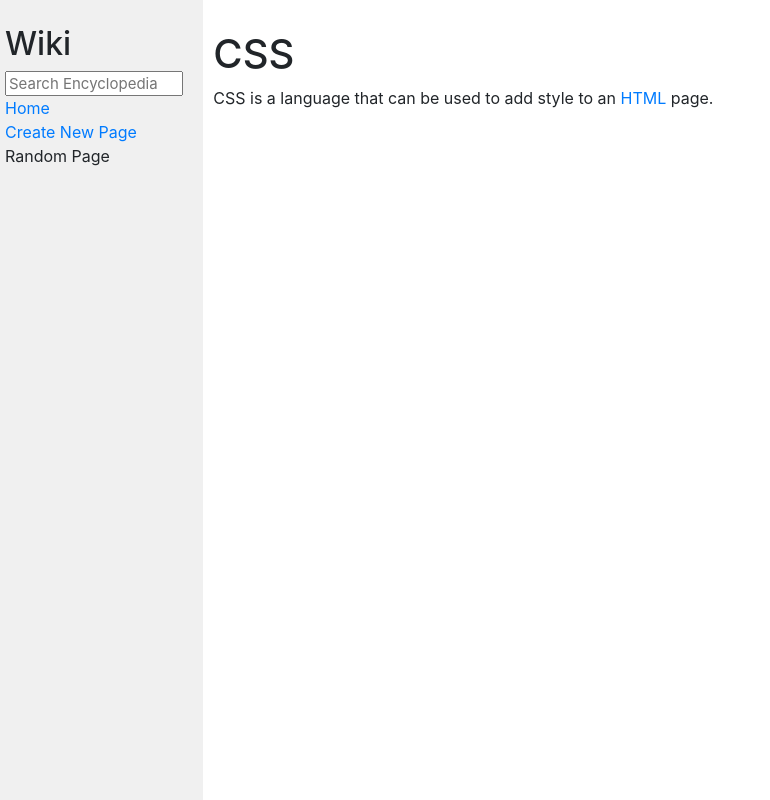
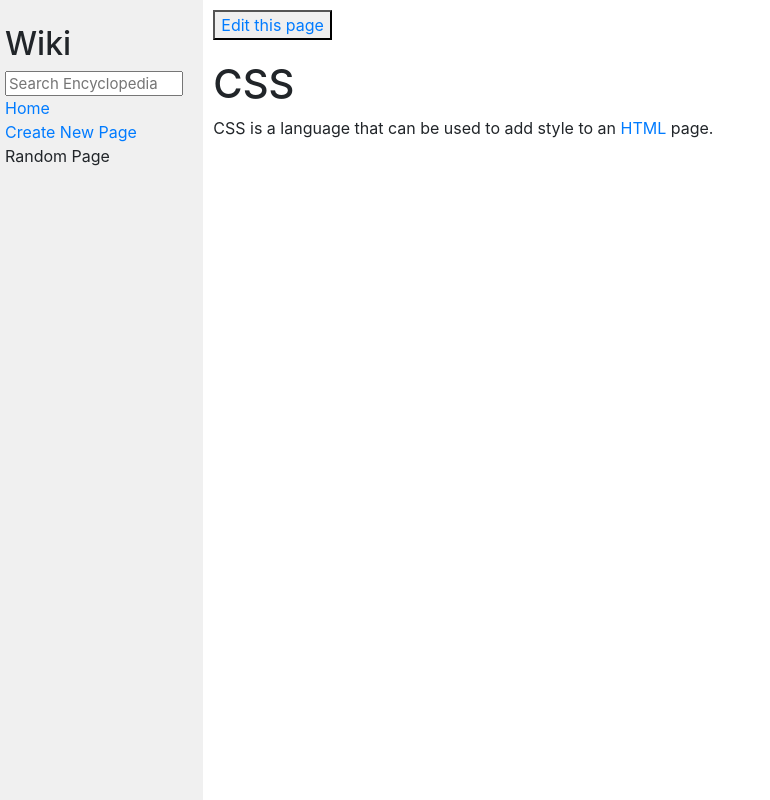
Before and after one commit to jacopo-derrico/web50, a Django app: page /CSS in a window 1280 px wide. Shown: the whole page, without its empty margins (0-770 px from the left). Run offline with Django 3.2, Linux system fonts and the light colour scheme; some libraries are stand-ins or nearby versions.

Commit message:
feat: edit markdown and function

```diff
--- a/wiki/encyclopedia/templates/encyclopedia/entry.html
+++ b/wiki/encyclopedia/templates/encyclopedia/entry.html
@@ -5,5 +5,8 @@
 {% endblock %}
 
 {% block body %}
+    <button>
+        <a href="{% url 'edit' title %}">Edit this page</a>
+    </button>
     {{text|safe}}
 {% endblock %}
--- a/wiki/encyclopedia/urls.py
+++ b/wiki/encyclopedia/urls.py
@@ -6,5 +6,6 @@ urlpatterns = [
     path("", views.index, name="index"),
     path("search", views.search, name="search"),
     path("new-entry", views.new, name="new-entry"),
+    path("edit/<str:title>", views.edit, name="edit"),
     path("<str:title>", views.entry, name="entry"),
 ]
--- a/wiki/encyclopedia/views.py
+++ b/wiki/encyclopedia/views.py
@@ -13,6 +13,10 @@ def toHTML(file):
 class NewEntryForm(forms.Form):
     new_title = forms.CharField(label="Enter title", max_length=50)
     new_markdown = forms.CharField(label="Enter the markdown of the wiki", widget=forms.Textarea)
+
+# edit entry form
+class EditEntryForm(forms.Form):
+    edit_markdown = forms.CharField(label="Edit the markdown of the wiki here", widget=forms.Textarea)
 
 def index(request):
     return render(request, "encyclopedia/index.html", {
@@ -70,3 +74,29 @@ def new(request):
         return render(request, "encyclopedia/new.html", {
             "form": NewEntryForm
         })
+
+def edit(request, title):
+    if request.method == 'POST':
+        form = EditEntryForm(request.POST)
+
+        if form.is_valid():
+            markdown = form.cleaned_data["edit_markdown"]
+
+            util.save_entry(title, markdown)
+
+            entry = util.get_entry(title)
+
+            return render(request, "encyclopedia/entry.html", {
+                "title": title,
+                "text": toHTML(entry)
+            })
+    else:
+        entry = util.get_entry(title)
+        form = EditEntryForm(initial={
+            'edit_markdown': entry
+        })
+
+        return render(request, "encyclopedia/edit.html", {
+            "title": title,
+            "form": form
+        })
```
Also changed, not shown: wiki/encyclopedia/templates/encyclopedia/edit.html (added, +15 -0 lines).
